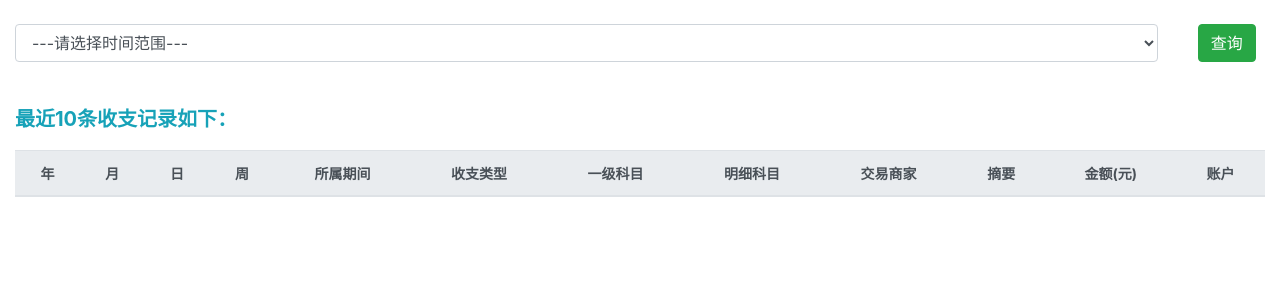
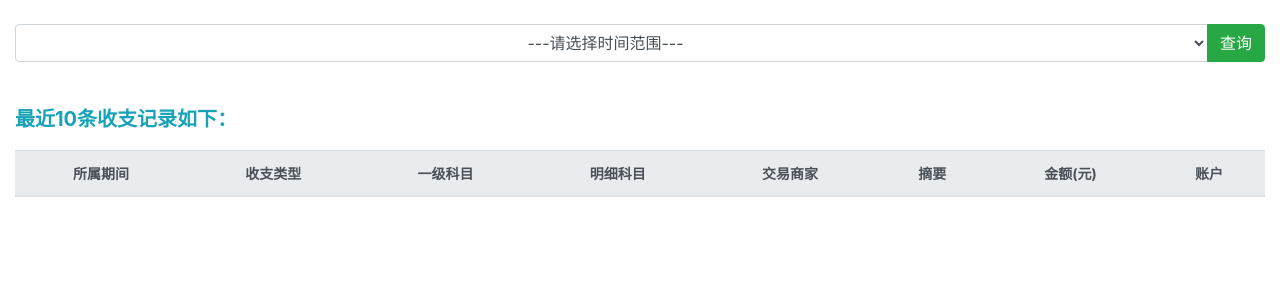
Before and after one commit to mingsec/record-system, a Django app: page /RecordMoney/ in a window 1280 px wide. Shown: the part 72-372 px from the top of the page. Run offline with Django 3.2, Linux system fonts and the light colour scheme; data that the repository does not hold is empty; some libraries are stand-ins or nearby versions.

Commit message:
修改记录查询页面前端展示内容及按钮位置

```diff
--- a/app_RecordMoney/templates/RecordMoney/Index.html
+++ b/app_RecordMoney/templates/RecordMoney/Index.html
@@ -6,19 +6,16 @@
     <a>&nbsp</a>  <!--占位符，空行-->
 
     <div class="container-fluid">
-        <form action="{% url 'nsp_RecordMoney:RecordMoney' %}" method="GET" role="form" style="font-size:14px" >
-            <div class=" row">
-                <div class="col-sm-11 text-center">
-                    <select class="form-control" id="time_filter" name="time_filter">
-                        <option value='0'>---请选择时间范围---</option>
-                        <option value='1'>最近一天的数据</option>
-                        <option value='2'>最近一周的数据</option>
-                        <option value='3'>最近一月的数据</option>
-                        <option value='4'>最近一年的数据</option>
-                    </select>
-                </div>
-
-                <div class="col-md-1  text-center">
+        <form action="#" method="GET" role="form" style="font-size:14px" >
+            <div class="input-group">
+                <select class="form-control text-center" id="time_filter" name="time_filter">
+                    <option value=''>---请选择时间范围---</option>
+                    <option value='1'>今天数据</option>
+                    <option value='2'>本周数据</option>
+                    <option value='3'>本月数据</option>
+                    <option value='4'>本年数据</option>
+                </select>
+                <div class="input-group-append  text-center">
                     <button type="submit" class="btn btn-success">查询</button>
                 </div>
             </div>
@@ -33,10 +30,12 @@
         <table class="table table-hover text-center" style="font-size:14px">
             <thead class="thead-light" >
                 <tr>
+                    <!--
                     <th>年</th>
                     <th>月</th>
                     <th>日</th>
                     <th>周</th>
+                    -->
                     <th>所属期间</th>
                     <th>收支类型</th>
                     <th>一级科目</th>
@@ -51,10 +50,12 @@
             <tbody>
                 {% for rm in record_moneys %}
                     <tr>
+                        <!--
                         <td>{{ rm.trading_year }}</td>
                         <td>{{ rm.trading_month }}</td>
                         <td>{{ rm.trading_day }}</td>
                         <td>{{ rm.trading_week }}</td>
+                        -->
                         <td>{{ rm.trading_period }}</td>
                         <td>{{ rm.trading_type }}</td>
                         <td>{{ rm.trading_first_level_account }}</td>
--- a/app_RecordMoney/views.py
+++ b/app_RecordMoney/views.py
@@ -69,30 +69,30 @@ def index(request):
         current_week = today.isocalendar()[1]
         current_day = today.day
 
-        if time_filter == '1' or time_filter == '0':
+        if time_filter == '1':
             record_moneys = RecordMoney.objects.filter(
                 trading_year=current_year,
                 trading_month=current_month,
                 trading_day=current_day
             ).order_by("-record_time")
-            time_filter_label = "最近一天的收支记录如下："
-        elif time_filter == '2' :
+            time_filter_label = "%s年%s月%s日的时间记录如下：" % (current_year, current_month, current_day)
+        elif time_filter == '2':
             record_moneys = RecordMoney.objects.filter(
                 trading_year=current_year,
                 trading_week=current_week,
             ).order_by("-record_time")
-            time_filter_label = "最近一周的收支记录如下："
-        elif time_filter == '3' :
+            time_filter_label = "%s年第%s周的时间记录如下：" % (current_year,current_week )
+        elif time_filter == '3':
             record_moneys = RecordMoney.objects.filter(
                 trading_year=current_year,
                 trading_month=current_month,
             ).order_by("-record_time")
-            time_filter_label = "最近一月的收支记录如下："
-        elif time_filter == '4' :
+            time_filter_label = "%s年%s月的时间记录如下：" % (current_year, current_month)
+        elif time_filter == '4':
             record_moneys = RecordMoney.objects.filter(
                 trading_year=current_year,
             ).order_by("-record_time")
-            time_filter_label = "最近一年的收支记录如下："
+            time_filter_label = "%s年的时间记录如下：" % (current_year)
 
     context = {'record_moneys':record_moneys, 'time_filter_label':time_filter_label}
 
--- a/pro_RecordSystem/settings.py
+++ b/pro_RecordSystem/settings.py
@@ -25,7 +25,7 @@ SECRET_KEY = '8zwy!9kf@(e+pf5fn*7kj*7lv=d4n(*v%4%%)d)jtn3-yu$+=2'
 # SECURITY WARNING: don't run with debug turned on in production!
 DEBUG = True
 
-ALLOWED_HOSTS = []
+ALLOWED_HOSTS = ['*', '192.168.43.5']
 
 
 # Application definition
```
Also changed, not shown: app_RecordTime/templates/RecordTime/Index.html (+13 -12 lines), app_RecordTime/views.py (+8 -8 lines).
